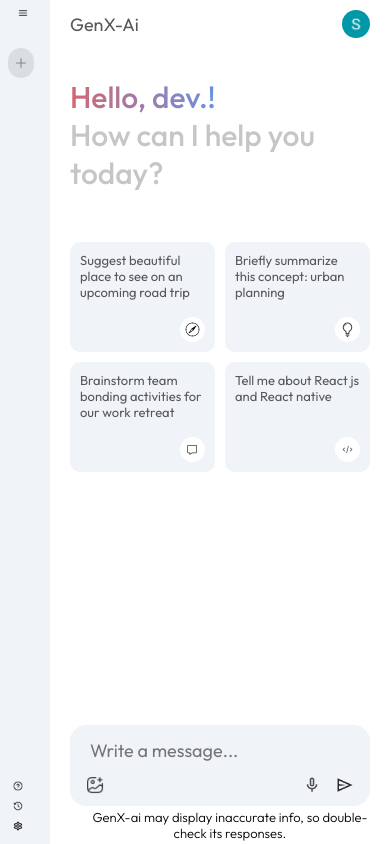
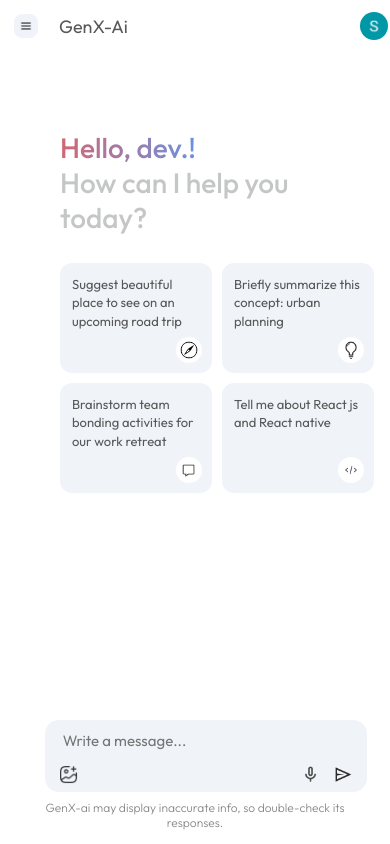
Before and after one commit to Subash1003/GenX-Ai, a React (Vite) app: page / in a window 390 px wide. Built offline with nearby package versions, Linux system fonts and the light colour scheme.

Commit message:
alter in responsive code

```diff
--- a/src/components/main/Main.css
+++ b/src/components/main/Main.css
@@ -1,3 +1,12 @@
+* {
+  padding: 0;
+  margin: 0;
+}
+
+/* ===========================
+   MAIN LAYOUT
+=========================== */
+
 .main {
   flex: 1;
   min-height: 100vh;
@@ -8,7 +17,7 @@
 .main .nav {
   display: flex;
   align-items: center;
-  padding: 10px 20px;
+  padding: 12px 24px;
   justify-content: space-between;
   font-size: 18px;
   color: #585858;
@@ -25,17 +34,33 @@
   cursor: pointer;
 }
 
-.main-container {
-  max-width: 900px;
-  margin: auto;
+/* On mobile, nudge the nav title right so it clears the hamburger button */
+@media (max-width: 767px) {
+  .main .nav {
+           padding-right: 2px;
+        padding-left: 15px;
+        padding-bottom: 8vh;
+  }
 }
 
+.main-container {
+  max-width: 780px;
+  margin: 0 auto;
+  padding: 0 16px;
+  width: 100%;
+  box-sizing: border-box;
+}
+
+/* ===========================
+   GREETING
+=========================== */
+
 .main .greet {
-  margin: 10px 0px;
-  font-size: 56px;
+  margin: 20px 0 10px;
+  font-size: 52px;
   color: #c4c7c5;
   font-weight: 500;
-  padding: 20px;
+  padding: 20px 0;
 }
 
 .main .greet span {
@@ -60,9 +85,17 @@
   to   { background-position: 300% 50%; }
 }
 
-@media (max-width: 480px) {
-  .main .nav{
-    padding-left: 70px;
+@media (max-width: 767px) {
+  .main .greet {
+    font-size: 34px;
+    padding: 12px 0;
+    margin: 10px 0 6px;
+  }
+}
+
+@media (max-width: 400px) {
+  .main .greet {
+    font-size: 28px;
   }
 }
 
@@ -73,17 +106,18 @@
 .main .cards {
   display: grid;
   grid-template-columns: repeat(auto-fill, minmax(180px, 1fr));
-  gap: 15px;
-  padding: 20px;
+  gap: 14px;
+  padding: 10px 0 20px;
 }
 
 .main .card {
   height: 200px;
   padding: 15px;
-  border-radius: 10px;
+  border-radius: 12px;
   background-color: #f0f4f9;
   cursor: pointer;
   position: relative;
+  transition: background-color 0.15s ease;
 }
 
 .main .card img {
@@ -98,33 +132,23 @@
 
 .main .card p {
   color: #585858;
-  font-size: 17px;
+  font-size: 16px;
+  line-height: 1.45;
 }
 
 .main .card:hover {
   background-color: #dfe4ea;
 }
 
-@media (max-width: 480px) {
-
-.main .greet {
-  margin: 10px 0px;
-  font-size: 30px;
-  color: #c4c7c5;
-  font-weight: 500;
-  padding-left: 70px;
-}
-
+@media (max-width: 767px) {
   .main .cards {
     grid-template-columns: repeat(2, 1fr);
     gap: 10px;
-    padding-left: 70px;
   }
 
-
   .main .card {
-    height: 110px;
-    padding: 10px;
+    height: 120px;
+    padding: 12px;
   }
 
   .main .card p {
@@ -132,8 +156,14 @@
   }
 
   .main .card img {
-    padding: 5px;
-    width: 25px;
+    width: 26px;
+    padding: 4px;
+  }
+}
+
+@media (max-width: 400px) {
+  .main .card {
+    height: 110px;
   }
 }
 
@@ -142,26 +172,34 @@
 =========================== */
 
 .main-bottom {
-  position: absolute;
+  position: fixed;
   bottom: 0;
+  left: 0;
+  right: 0;
+  padding: 10px 16px 14px;
+  background: white;
+  /* subtle fade so content doesn't hard-cut behind the bar */
+  box-shadow: 0 -20px 30px 10px white;
+  display: flex;
+  flex-direction: column;
+  align-items: center;
+  z-index: 10;
+}
+
+/* inner wrapper keeps the search box capped at the same width as content */
+.main-bottom-inner {
   width: 100%;
-  max-width: 900px;
-  padding: 0px 20px;
-  margin: auto;
+
 }
 
 .main .bottom-info {
-  font-size: 13px;
-  margin: 15px auto;
+  font-size: 12px;
+  margin: 8px auto 0;
   text-align: center;
   font-weight: 300;
-}
-
-@media (max-width: 480px) {
-  .main .bottom-info{
-    padding-left: 70px;
-    margin: 3px 0px;
-  }
+  color: #888;
+  max-width: 780px;
+  width: 100%;
 }
 
 /* ===========================
@@ -173,8 +211,11 @@
   flex-direction: column;
   background-color: #f0f4f9;
   border-radius: 16px;
-  padding: 12px 16px;
+  padding: 12px 16px 10px;
   gap: 2px;
+  width: 50%;
+  margin: 0px 25%;
+  box-sizing: border-box;
 }
 
 .search-box textarea {
@@ -183,26 +224,21 @@
   border: none;
   outline: none;
   resize: none;
-  font-size: 18px;
+  font-size: 17px;
   font-family: inherit;
   line-height: 1.5;
-  min-height: 0px;
+  min-height: 0;
   max-height: 200px;
   overflow-y: auto;
   caret-color: #423d3c;
   padding: 0 4px;
   scrollbar-width: thin;
   scrollbar-color: #c4c4c4 transparent;
+  box-sizing: border-box;
 }
 
-.search-box textarea::-webkit-scrollbar {
-  width: 5px;
-}
-
-.search-box textarea::-webkit-scrollbar-track {
-  background: transparent;
-}
-
+.search-box textarea::-webkit-scrollbar { width: 5px; }
+.search-box textarea::-webkit-scrollbar-track { background: transparent; }
 .search-box textarea::-webkit-scrollbar-thumb {
   background-color: #c4c4c4;
   border-radius: 20px;
@@ -216,17 +252,8 @@
   padding-top: 10px;
 }
 
-.icons-left {
-  display: flex;
-  align-items: center;
-  gap: 10px;
-}
-
-.icons-right {
-  display: flex;
-  align-items: center;
-  gap: 15px;
-}
+.icons-left  { display: flex; align-items: center; gap: 10px; }
+.icons-right { display: flex; align-items: center; gap: 14px; }
 
 .search-box-icons img {
   width: 22px;
@@ -238,38 +265,35 @@
   transform: scale(1.1);
 }
 
-@media (max-width: 480px) {
+@media (max-width: 767px) {
+  .search-box {
+    border-radius: 14px;
+    padding: 10px 14px 8px;
+    width: 90%;
+    margin: 0px 8%;
+  }
 
-  .search-box {
-    margin-left: 50px;
+  .search-box textarea {
+    font-size: 15px;
   }
 
   .search-box-icons img {
-  width: 18px;
-  cursor: pointer;
-  transition: transform 0.2s ease;
+    width: 19px;
+  }
 }
-}
-
 
 /* ===========================
    RESULT / CHAT
 =========================== */
 
-
-
 .result {
-  padding: 20px 5px;
-  max-height: 70vh;
-  overflow-y: scroll;
-}
-
-.result::-webkit-scrollbar {
-  display: none;
+  padding: 16px 0 24px;
+  /* leave room for the fixed bottom bar (~100px) */
+  padding-bottom: 120px;
 }
 
 .chat-entry {
-  margin-bottom: 32px;
+  margin-bottom: 28px;
   padding-bottom: 24px;
   border-bottom: 1px solid #f0f0f0;
 }
@@ -278,7 +302,7 @@
   border-bottom: none;
 }
 
-/* ── User message (right side) ── */
+/* User message — right-aligned bubble */
 .result-title {
   display: flex;
   align-items: center;
@@ -291,30 +315,30 @@
   background-color: #f0f4f9;
   padding: 10px 16px;
   border-radius: 18px 18px 4px 18px;
-  max-width: 70%;
+  max-width: 72%;
   font-size: 16px;
   color: #282828;
   line-height: 1.5;
 }
 
 .result-title img {
-  width: 35px;
+  width: 34px;
   border-radius: 50%;
   order: 2;
+  flex-shrink: 0;
 }
 
-/* ── AI response (left side) ── */
+/* AI response — left-aligned */
 .result-data {
   display: flex;
   align-items: flex-start;
-  justify-content: flex-start;
-  gap: 16px;
-  margin: 10px ;
+  gap: 14px;
+  margin: 10px 0;
 }
 
 .result-data img {
-  width: 35px;
-  border-radius: 100%;
+  width: 34px;
+  border-radius: 50%;
   flex-shrink: 0;
 }
 
@@ -328,51 +352,81 @@
 .result-data p h2,
 .result-data p h3,
 .result-data p h4 {
-  font-size: 1.2rem;
+  font-size: 1.15rem;
   font-weight: 600;
   margin: 8px 0;
 }
 
-.result-data p ul {
-  padding-left: 20px;
+.result-data p ul { padding-left: 20px; }
+.result-data p li { margin: 4px 0; }
+.result-data p strong { font-weight: 600; }
+
+@media (max-width: 767px) {
+  .result-title p {
+    font-size: 12px;
+    max-width: 70%;
+    padding: 8px 12px;
+  }
+
+  .result-title img,
+  .result-data img {
+    width: 25px;
+  }
+
+  .result-data p {
+           font-size: 12px;
+        line-height: 1.5;
+  }
+
+  .result-data p h1,
+  .result-data p h2,
+  .result-data p h3,
+  .result-data p h4 {
+    font-size: 0.8rem;
+  }
 }
 
-.result-data p li {
-  margin: 4px 0;
+/* ───── Link Styles ───── */
+.result-data a.inline-link {
+  color: #4f8ef7;
+  text-decoration: underline;
+  word-break: break-word;
+  font-weight: 500;
+  transition: color 0.15s;
+}
+.result-data a.inline-link:hover {
+  color: #2563eb;
 }
 
-.result-data p strong {
-  font-weight: 600;
+/* ───── YouTube Card ───── */
+.result-data a.yt-card {
+  display: inline-flex;
+  align-items: center;
+  gap: 10px;
+  background: #1a1a1a;
+  border: 1px solid #333;
+  border-radius: 10px;
+  padding: 8px 12px;
+  text-decoration: none;
+  color: #fff;
+  margin: 6px 0;
+  max-width: 420px;
+  transition: background 0.2s;
 }
-
-@media(max-width: 480px){
-
-  .result {
-  margin-left:50px ;
+.result-data a.yt-card:hover {
+  background: #2a2a2a;
 }
-
-.result-title img {
-  width: 25px;
-  border-radius: 50%;
-  order: 2;
+.result-data .yt-thumb {
+  width: 100px;
+  height: 56px;
+  object-fit: cover;
+  border-radius: 6px;
+  flex-shrink: 0;
 }
-
-.result-title p{
-  font-size: 13px;
-}
-
-.result-data p{
-  font-size: 13px;
-}
-
-.result-data p h1,
-.result-data p h2,
-.result-data p h3,
-.result-data p h4 {
-  font-size: 1rem;
-  font-weight: 600;
-  margin: 5px 0;
-}
+.result-data .yt-label {
+  font-size: 0.9rem;
+  font-weight: 500;
+  line-break: auto;
 }
 
 /* ===========================
@@ -434,9 +488,7 @@
   transition: background 0.2s;
 }
 
-.copy-btn:hover {
-  background-color: #45475a;
-}
+.copy-btn:hover { background-color: #45475a; }
 
 .result-data p pre code {
   display: block;
--- a/src/components/main/Main.jsx
+++ b/src/components/main/Main.jsx
@@ -3,65 +3,57 @@
 import { assets } from '../../assets/assets'
 import { Context } from '../../context/Context'
 
+const Main = () => {
+  const {
+    onSent, recentPrompt, showResult, loading,
+    resultData, setInput, input, chatHistory
+  } = useContext(Context)
 
-const Main = () => {
-  const { onSent, recentPrompt, showResult, loading, resultData, setInput, input, chatHistory } = useContext(Context)
-  // const{onSent,prevPrompts,setRecentPrompt } = useContext
-  const resultRef = useRef(null);
-  useEffect(() => {
-    if (!resultData) return;
-
-    document.querySelectorAll(".result-data pre").forEach((pre) => {
-      // Avoid adding header twice
-      if (pre.querySelector(".code-block-header")) return;
-
-      const code = pre.querySelector("code");
-      const lang = [...(code?.classList ?? [])]
-        .find((c) => c.startsWith("language-"))
-        ?.replace("language-", "") || "code";
-
-      // Build header
-      const header = document.createElement("div");
-      header.className = "code-block-header";
-
-      const label = document.createElement("span");
-      label.textContent = lang;
-
-      const btn = document.createElement("button");
-      btn.className = "copy-btn";
-      btn.textContent = "Copy";
-      btn.addEventListener("click", () => {
-        navigator.clipboard.writeText(code?.innerText ?? "");
-        btn.textContent = "Copied!";
-        setTimeout(() => (btn.textContent = "Copy"), 2000);
-      });
-
-      header.appendChild(label);
-      header.appendChild(btn);
-      pre.insertBefore(header, pre.firstChild);   // prepend header inside <pre>
-    });
-  }, [resultData]);
+  const resultRef = useRef(null)
 
   useEffect(() => {
-    const textarea = document.querySelector(".search-box textarea");
+    if (!resultData) return
+    document.querySelectorAll('.result-data pre').forEach((pre) => {
+      if (pre.querySelector('.code-block-header')) return
+      const code = pre.querySelector('code')
+      const lang = [...(code?.classList ?? [])]
+        .find(c => c.startsWith('language-'))
+        ?.replace('language-', '') || 'code'
 
-    if (!textarea) return;
+      const header = document.createElement('div')
+      header.className = 'code-block-header'
 
-    textarea.style.height = "auto";
+      const label = document.createElement('span')
+      label.textContent = lang
 
-    const maxHeight = 200;
+      const btn = document.createElement('button')
+      btn.className = 'copy-btn'
+      btn.textContent = 'Copy'
+      btn.addEventListener('click', () => {
+        navigator.clipboard.writeText(code?.innerText ?? '')
+        btn.textContent = 'Copied!'
+        setTimeout(() => (btn.textContent = 'Copy'), 2000)
+      })
 
-    textarea.style.height =
-      Math.min(textarea.scrollHeight, maxHeight) + "px";
-
-  }, [input]);
-
+      header.appendChild(label)
+      header.appendChild(btn)
+      pre.insertBefore(header, pre.firstChild)
+    })
+  }, [resultData])
 
   useEffect(() => {
+    const textarea = document.querySelector('.search-box textarea')
+    if (!textarea) return
+    textarea.style.height = 'auto'
+    textarea.style.height = Math.min(textarea.scrollHeight, 200) + 'px'
+  }, [input])
+
+  // Scroll to bottom of result on new messages
+  useEffect(() => {
     if (resultRef.current) {
-      resultRef.current.scrollTop = resultRef.current.scrollHeight;
+      resultRef.current.scrollIntoView({ behavior: 'smooth', block: 'end' })
     }
-  }, [chatHistory, loading]);
+  }, [chatHistory, loading])
 
   return (
     <div className='main'>
@@ -69,56 +61,47 @@
         <p>GenX-Ai</p>
         <img src={assets.profile} alt="" />
       </div>
+
       <div className="main-container">
-
-        {!showResult
-          ? <>
-            {/* ---- GREETING + CARDS (shown by default) ---- */}
+        {!showResult ? (
+          <>
             <div className="greet">
               <p><span>Hello, dev.!</span></p>
               <p>How can I help you today?</p>
             </div>
             <div className="cards">
-              <div className="card" onClick={() => onSent("Suggest beautiful place to see on an upcoming road trip")}>
+              <div className="card" onClick={() => onSent('Suggest beautiful place to see on an upcoming road trip')}>
                 <p>Suggest beautiful place to see on an upcoming road trip</p>
                 <img src={assets.compass_icon} alt="" />
               </div>
-              <div className="card" onClick={() => onSent("Briefly summarize this concept: urban planning")}>
+              <div className="card" onClick={() => onSent('Briefly summarize this concept: urban planning')}>
                 <p>Briefly summarize this concept: urban planning</p>
                 <img src={assets.bulb_icon} alt="" />
               </div>
-              <div className="card" onClick={() => onSent("Brainstorm team bonding activities for our work retreat")}>
+              <div className="card" onClick={() => onSent('Brainstorm team bonding activities for our work retreat')}>
                 <p>Brainstorm team bonding activities for our work retreat</p>
                 <img src={assets.message_icon} alt="" />
               </div>
-              <div className="card" onClick={() => onSent("Tell me about React js and React native")}>
+              <div className="card" onClick={() => onSent('Tell me about React js and React native')}>
                 <p>Tell me about React js and React native</p>
                 <img src={assets.code_icon} alt="" />
               </div>
             </div>
           </>
-          : <>
-            {/* ---- RESULT (shown after sending a prompt) ---- */}
-            {/* ---- RESULT (shown after sending a prompt) ---- */}
-            <div className="result">
+        ) : (
+          <div className="result" ref={resultRef}>
             {chatHistory.map((entry, index) => (
               <div key={index} className="chat-entry">
-
-                  {/* User message */}
                 <div className="result-title">
                   <img src={assets.profile} alt="" />
                   <p>{entry.prompt}</p>
                 </div>
-
-                  {/* AI response */}
                 <div className="result-data">
-                    <p dangerouslySetInnerHTML={{ __html: entry.response }}></p>
+                  <p dangerouslySetInnerHTML={{ __html: entry.response }} />
                 </div>
-
               </div>
             ))}
 
-              {/* Show loader for the current in-progress response */}
             {loading && (
               <div className="chat-entry">
                 <div className="result-title">
@@ -133,18 +116,19 @@
               </div>
             )}
           </div>
-          </>
-        }
+        )}
+      </div>
 
-        {/* ---- SEARCH BOX (always visible) ---- */}
+      {/* Fixed bottom bar — always full width, content capped to max-width */}
       <div className="main-bottom">
+        <div className="main-bottom-inner">
           <div className="search-box">
             <textarea
               onChange={(e) => setInput(e.target.value)}
               onKeyDown={(e) => {
-                if (e.key === "Enter" && !e.shiftKey) {
-                  e.preventDefault();
-                  onSent(input);
+                if (e.key === 'Enter' && !e.shiftKey) {
+                  e.preventDefault()
+                  onSent(input)
                 }
               }}
               value={input}
@@ -153,7 +137,7 @@
             />
             <div className="search-box-icons">
               <div className="icons-left">
-                <img src={assets.gallery_icon} />
+                <img src={assets.gallery_icon} alt="" />
               </div>
               <div className="icons-right">
                 <img src={assets.mic_icon} alt="" />
@@ -161,12 +145,10 @@
               </div>
             </div>
           </div>
-
+        </div>
         <p className="bottom-info">
           GenX-ai may display inaccurate info, so double-check its responses.
         </p>
-        </div>
-
       </div>
     </div>
   )
--- a/src/components/sidebar/Sidebar.css
+++ b/src/components/sidebar/Sidebar.css
@@ -3,25 +3,40 @@
   margin: 0;
 }
 
+/* ===========================
+   BASE SIDEBAR (tablet+)
+=========================== */
+
 .sidebar {
   min-height: 100vh;
-  max-width: 300px;
-  display: inline-flex;
+  width: 60px;                  /* collapsed icon-only width */
+  display: flex;
   flex-direction: column;
   justify-content: space-between;
   background-color: #f0f4f9;
-  padding: 15px;
+  padding: 15px 10px;
+  flex-shrink: 0;
+  transition: width 0.25s ease;
+  overflow: hidden;
+}
+
+.sidebar.sidebar-open {
+  width: 260px;                 /* expanded width */
 }
 
 .sidebar img {
   width: 22px;
+  flex-shrink: 0;
 }
 
 .menu {
   display: block;
-  margin-left: 10px;
   cursor: pointer;
 }
+
+/* ===========================
+   TOP SECTION
+=========================== */
 
 .new-chat {
   margin-top: 30px;
@@ -30,15 +45,17 @@
   gap: 10px;
   font-size: 15px;
   border-radius: 50px;
-  padding: 6px 12px;
-  width: 100%;
+  padding: 8px 10px;
   color: gray;
   cursor: pointer;
-  background-color: rgb(218, 222, 227);
+  background-color: #dadee3;
+  white-space: nowrap;
+  overflow: hidden;
 }
 
 .new-chat img {
-  width: 12px;
+  width: 14px;
+  flex-shrink: 0;
 }
 
 .sidebar .recent {
@@ -46,33 +63,39 @@
   flex-direction: column;
 }
 
-.recent-container .recent .recent-title {
-  position: sticky;
-}
-
 .sidebar .recent-title {
   margin-top: 20px;
   margin-bottom: 20px;
+  display: flex;
+  align-items: center;
+  gap: 10px;
+  white-space: nowrap;
 }
 
 .sidebar .recent-entry {
   display: flex;
-  gap: 5px;
+  gap: 8px;
   border-radius: 50px;
-  padding: 10px;
-  padding-right: 40px;
+  padding: 10px 12px;
   cursor: pointer;
   color: #282828;
   font-size: 13px;
+  white-space: nowrap;
+  overflow: hidden;
 }
 
 .sidebar .recent-entry:hover {
   background-color: #e2e6eb;
 }
 
+/* ===========================
+   BOTTOM SECTION
+=========================== */
+
 .sidebar .bottom {
   display: flex;
   flex-direction: column;
+  gap: 4px;
 }
 
 .sidebar .bottom-item {
@@ -86,15 +109,13 @@
   padding: 0 10px;
 }
 
+/* ===========================
+   RECENT CONTAINER
+=========================== */
+
 .recent-container {
   height: 300px;
   overflow-y: auto;
-}
-
-.recent-title {
-  display: flex;
-  align-items: center;
-  gap: 10px;
 }
 
 .recent-container::-webkit-scrollbar {
@@ -111,71 +132,69 @@
 }
 
 /* ===========================
-   MOBILE
+   MOBILE (<768px)
 =========================== */
 
-/* Dark overlay behind the sidebar */
+/* Floating hamburger button shown when sidebar is closed on mobile */
+.sidebar-hamburger {
+  display: none;
+  position: fixed;
+  top: 14px;
+  left: 14px;
+  z-index: 200;
+  background: #f0f4f9;
+  border: none;
+  border-radius: 8px;
+  padding: 6px;
+  cursor: pointer;
+  align-items: center;
+  justify-content: center;
+}
+
+.sidebar-hamburger img {
+  width: 22px;
+  display: block;
+}
+
+/* Dark overlay behind drawer */
 .sidebar-overlay {
-  display: none;
   position: fixed;
   inset: 0;
   background: rgba(0, 0, 0, 0.35);
   z-index: 99;
 }
 
-@media (max-width: 768px) {
-  .sidebar {
+@media (max-width: 767px) {
+  /* Show the floating hamburger button */
+  .sidebar-hamburger {
+    display: flex;
+  }
+  .sidebar-hamburger img {
+    width: 12px;
+  }
+
+
+  /* Sidebar becomes a fixed off-screen drawer on mobile */
+  .sidebar.sidebar-mobile {
     position: fixed;
     top: 0;
     left: 0;
     height: 100vh;
-    width: 500px;           /* collapsed: just the menu icon */
-    min-width: unset;
-    max-width: unset;
+    width: 0;
+    min-height: unset;
     z-index: 100;
+    padding: 15px 0;
     overflow: hidden;
-    transition: width 0.25s ease;
+    transition: width 0.25s ease, padding 0.25s ease;
   }
 
-  /* When open, expand to full panel */
-  .sidebar.sidebar-open {
+  .sidebar.sidebar-mobile.sidebar-open {
     width: 260px;
+    padding: 15px 10px;
   }
 
-  /* Show overlay only on mobile when sidebar is open */
-  .sidebar-overlay {
-    display: block;
-  }
-
-  /* Hide new-chat text label when collapsed */
-  .sidebar:not(.sidebar-open) .new-chat p {
-    display: none;
-  }
-
-  /* Prevent new-chat from overflowing when collapsed */
-  .sidebar:not(.sidebar-open) .new-chat {
-    padding: 8px;
-    justify-content: center;
-    width: auto;
+  /* Shift main content so hamburger button doesn't cover it */
+  .main {
+    padding-left: 44px;
   }
 }
-
-@media (max-width: 480px)  {
-    .sidebar {
-  min-height: 100vh;
-  max-width: 50px;
-  display: inline-flex;
-  flex-direction: column;
-  justify-content: space-between;
-  padding: 8px;
-}
-
-.sidebar img {
-  width: 10px;
-}
-
-.sidebar .bottom-item{
- padding: 5px;
-}
-
-}
--- a/src/components/sidebar/Sidebar.jsx
+++ b/src/components/sidebar/Sidebar.jsx
@@ -1,33 +1,57 @@
-import React, { useState, useContext } from 'react'
+import React, { useState, useEffect, useContext } from 'react'
 import './Sidebar.css'
 import { assets } from '../../assets/assets'
 import { Context } from '../../context/Context'
 
 const Sidebar = () => {
   const [extended, setExtended] = useState(false)
+  const [isMobile, setIsMobile] = useState(window.innerWidth < 768)
   const { chatHistory, loadHistory, newChat } = useContext(Context)
 
+  useEffect(() => {
+    const handleResize = () => {
+      const mobile = window.innerWidth < 768
+      setIsMobile(mobile)
+      // Auto-close drawer when resizing up to tablet/desktop
+      if (!mobile) setExtended(false)
+    }
+    window.addEventListener('resize', handleResize)
+    return () => window.removeEventListener('resize', handleResize)
+  }, [])
+
   const closeSidebar = () => setExtended(false)
+  const toggleSidebar = () => setExtended(prev => !prev)
 
   return (
     <>
-      {/* Mobile overlay — tap to close */}
-      {extended && (
+      {/* Overlay — only rendered on mobile when sidebar is open */}
+      {isMobile && extended && (
         <div className="sidebar-overlay" onClick={closeSidebar} />
       )}
 
-      <div className={`sidebar ${extended ? 'sidebar-open' : ''}`}>
+      {/* Hamburger trigger — only visible on mobile, floats above content */}
+      {isMobile && !extended && (
+        <button
+          className="sidebar-hamburger"
+          onClick={toggleSidebar}
+          aria-label="Open sidebar"
+        >
+          <img src={assets.menu_icon} alt="" />
+        </button>
+      )}
+
+      <div className={`sidebar ${extended ? 'sidebar-open' : ''} ${isMobile ? 'sidebar-mobile' : ''}`}>
         <div className='top'>
           <img
-            onClick={() => setExtended(prev => !prev)}
+            onClick={toggleSidebar}
             className='menu'
             src={assets.menu_icon}
-            alt="menu icon"
+            alt="toggle sidebar"
           />
 
           <div className='new-chat' onClick={newChat}>
             <img src={assets.plus_icon} alt="new chat" />
-            {extended ? <p>New Chat</p> : null}
+            {extended && <p>New Chat</p>}
           </div>
 
           {extended && (
@@ -50,7 +74,7 @@
                     title={entry.prompt}
                   >
                     <p>{entry.prompt.length > 25
-                        ? entry.prompt.slice(0, 25) + "..."
+                        ? entry.prompt.slice(0, 25) + '...'
                         : entry.prompt}
                     </p>
                   </div>
@@ -62,16 +86,16 @@
 
         <div className='bottom'>
           <div className="bottom-item recent-entry">
-            <img src={assets.question_icon} alt="" />
-            {extended ? <p>Help</p> : null}
+            <img src={assets.question_icon} alt="help" />
+            {extended && <p>Help</p>}
           </div>
           <div className="bottom-item recent-entry">
-            <img src={assets.history_icon} alt="" />
-            {extended ? <p>Activity</p> : null}
+            <img src={assets.history_icon} alt="activity" />
+            {extended && <p>Activity</p>}
           </div>
           <div className="bottom-item recent-entry">
-            <img src={assets.setting_icon} alt="" />
-            {extended ? <p>Settings</p> : null}
+            <img src={assets.setting_icon} alt="settings" />
+            {extended && <p>Settings</p>}
           </div>
         </div>
       </div>
```
Also changed, not shown: src/context/Context.jsx (+40 -0 lines). Lines whose indentation alone changed are shown as unchanged.
